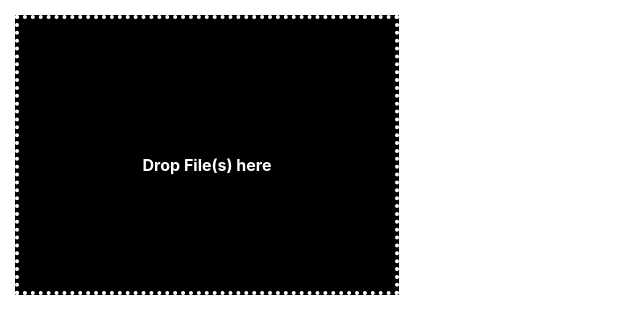
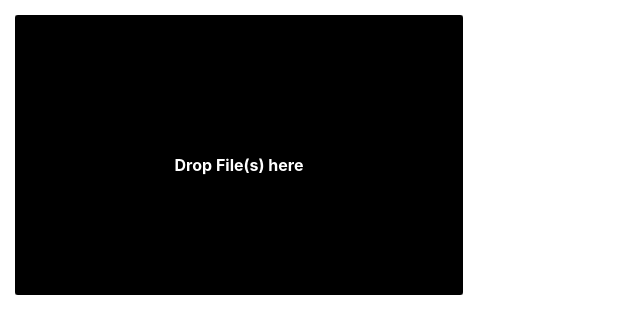
Before and after one commit to nativekar/Here-DnD, a React (Create React App) app in the folder geo-location/: page / in a window 1280 px wide. Shown: the top 334 px of the page, without its empty margins (0-640 px from the left). Built offline with nearby package versions, Linux system fonts and the light colour scheme.

Commit message:
fix: entry point to app changed

```diff
--- a/geo-location/src/App.css
+++ b/geo-location/src/App.css
@@ -1,4 +1,8 @@
 .App {
+  height: 100%;
+}
+
+.dashboard {
   height: 100%;
   display: flex;
 }
@@ -6,13 +10,14 @@
 .overlay-container {
   margin: 15px 15px;
   height: 35%;
-  width: 30%;
+  width: 35%;
   position: relative;
   background-color: #ccc;
 }
 
 .drop-area {
-  border: dotted white 4px;
+  border: 2px solid black;
+  border-radius: 3px;
   background-color: black;
   position: absolute;
   top: 0;
--- a/geo-location/src/App.js
+++ b/geo-location/src/App.js
@@ -1,76 +1,11 @@
-import React, { useState } from "react";
+import React from "react";
 import "./App.css";
-import FileUpload from "./Components/FileUpload/FileUpload";
-import LocationsList from "./Components/LocationsList/LocationsList";
+import Dashboard from "./Components/Dashboard/Dashboard";
 
 function App() {
-  const [locations, setLocations] = useState([]);
-
-  const handleDrop = (files) => {
-    let reader = new FileReader();
-    reader.onload = onReaderLoad;
-    reader.readAsText(files[0]);
-  };
-
-  /* function* fetchData(arr, url) {
-    let placesData = [];
-    arr.forEach(async (item) => {
-      await fetch(
-        `${url}&mode=retrieveAddresses&prox=${item.Latitude},${item.Longitude}`
-      )
-        .then((response) => response.json())
-        .then((res) => {
-          if (!res.error) {
-            const address =
-              res?.Response?.View[0]?.Result[0]?.Location?.Address?.Label;
-            placesData.push({
-              ...item,
-              address,
-            });
-          }
-        })
-        .catch((err) => {
-          console.log(err);
-          placesData.push({ err });
-        });
-    });
-    console.log("placesData", placesData);
-    yield placesData;
-  } */
-
-  const onReaderLoad = (event) => {
-    const arr = JSON.parse(event.target.result);
-    const key = "9RI-8p6SV3TxPBBKPa81H680SFQl80d8Txr2AyXq4tU";
-    const url = `https://reverse.geocoder.ls.hereapi.com/6.2/reversegeocode.json?apiKey=${key}`;
-    let placesData = [];
-    arr.forEach(async (item) => {
-      await fetch(
-        `${url}&mode=retrieveAddresses&prox=${item.Latitude},${item.Longitude}&limit=1`
-      )
-        .then((response) => response.json())
-        .then((res) => {
-          if (!res.error) {
-            const address =
-              res?.Response?.View[0]?.Result[0]?.Location?.Address?.Label;
-            placesData.push({
-              ...item,
-              address,
-            });
-          }
-        })
-        .catch((err) => {
-          console.log(err);
-          placesData.push({ err });
-        });
-    });
-    console.log("placesData", placesData);
-    setLocations(placesData);
-  };
-
   return (
     <div className="App">
-      <FileUpload handleDrop={handleDrop} />
-      <LocationsList locations={locations} />
+      <Dashboard />
     </div>
   );
 }
--- /dev/null
+++ b/geo-location/src/Components/Dashboard/Dashboard.jsx
@@ -0,0 +1,78 @@
+import React, { useState } from "react";
+import "../../App.css";
+import FileUpload from "../FileUpload/FileUpload";
+import LocationsList from "../LocationsList/LocationsList";
+
+const Dashboard = () => {
+  const [locations, setLocations] = useState([]);
+
+  const handleDrop = (files) => {
+    let reader = new FileReader();
+    reader.onload = onReaderLoad;
+    reader.readAsText(files[0]);
+  };
+
+  /* function* fetchData(arr, url) {
+    let placesData = [];
+    arr.forEach(async (item) => {
+      await fetch(
+        `${url}&mode=retrieveAddresses&prox=${item.Latitude},${item.Longitude}`
+      )
+        .then((response) => response.json())
+        .then((res) => {
+          if (!res.error) {
+            const address =
+              res?.Response?.View[0]?.Result[0]?.Location?.Address?.Label;
+            placesData.push({
+              ...item,
+              address,
+            });
+          }
+        })
+        .catch((err) => {
+          console.log(err);
+          placesData.push({ err });
+        });
+    });
+    console.log("placesData", placesData);
+    yield placesData;
+  } */
+
+  const onReaderLoad = (event) => {
+    const arr = JSON.parse(event.target.result);
+    const key = "9RI-8p6SV3TxPBBKPa81H680SFQl80d8Txr2AyXq4tU";
+    const url = `https://reverse.geocoder.ls.hereapi.com/6.2/reversegeocode.json?apiKey=${key}`;
+    let placesData = [];
+    arr.forEach(async (item) => {
+      await fetch(
+        `${url}&mode=retrieveAddresses&prox=${item.Latitude},${item.Longitude}&limit=1`
+      )
+        .then((response) => response.json())
+        .then((res) => {
+          if (!res.error) {
+            const address =
+              res?.Response?.View[0]?.Result[0]?.Location?.Address?.Label;
+            placesData.push({
+              ...item,
+              address,
+            });
+          }
+        })
+        .catch((err) => {
+          console.log(err);
+          placesData.push({ err });
+        });
+    });
+    console.log("placesData", placesData);
+    setLocations(placesData);
+  };
+
+  return (
+    <div className="dashboard">
+      <FileUpload handleDrop={handleDrop} />
+      <LocationsList locations={locations} />
+    </div>
+  );
+};
+
+export default Dashboard;
```
Also changed, not shown: 2 other files (tests, documents, lock files or other folders).
